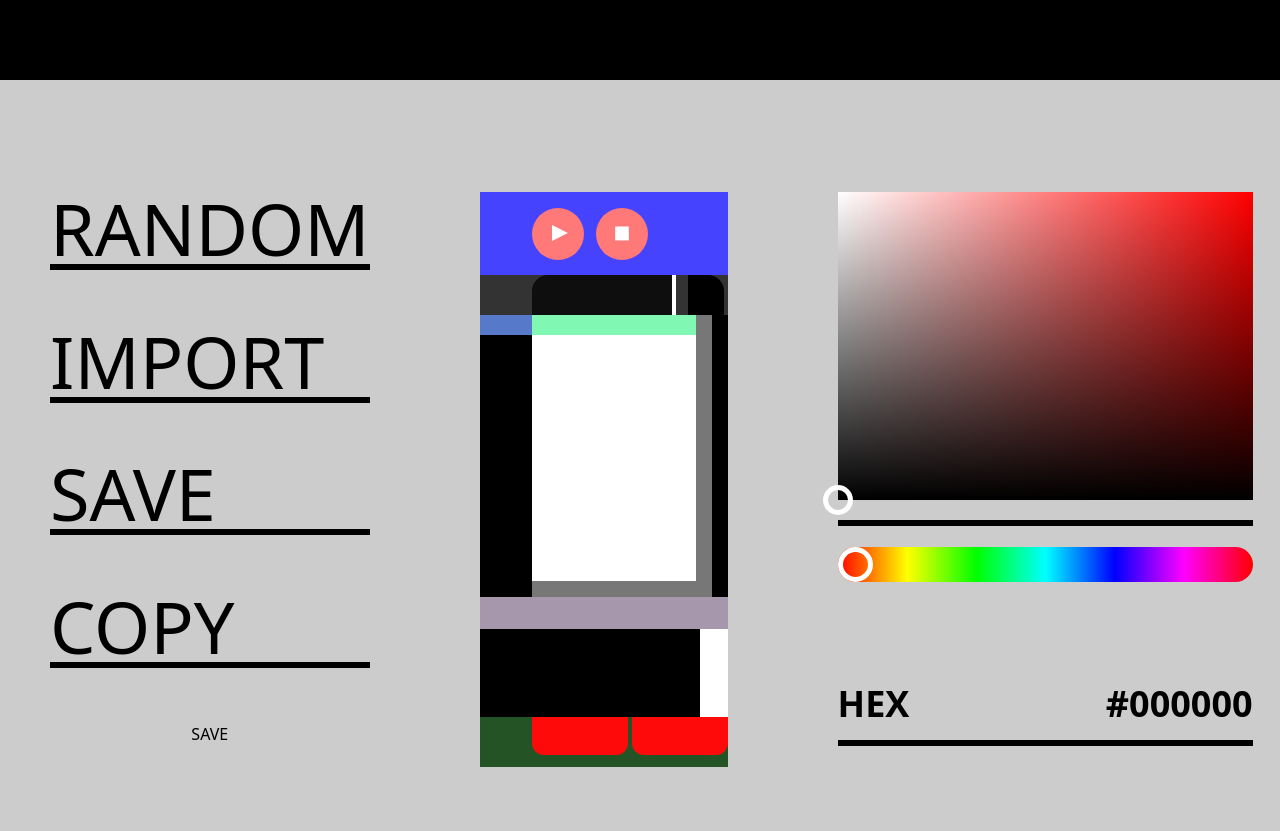
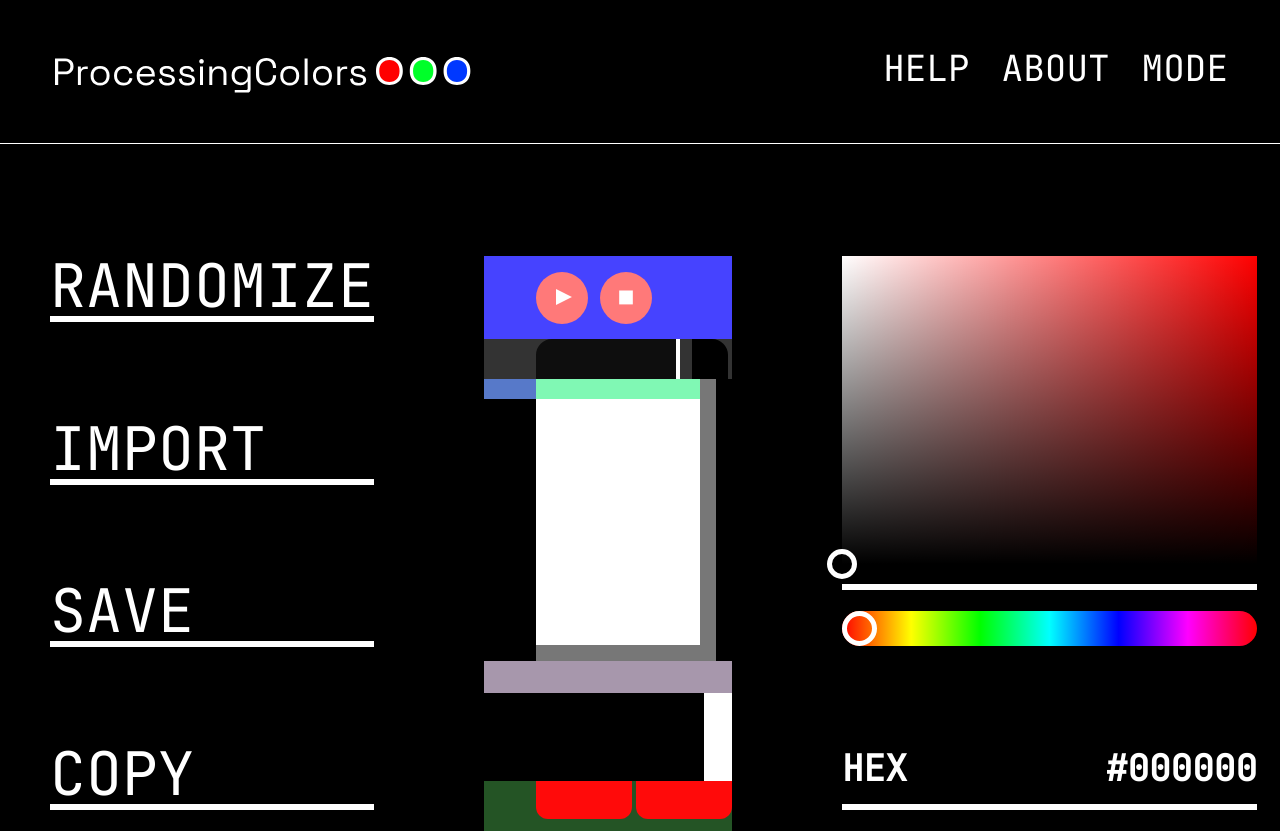
Before and after one commit to GosuBoy/ProcessingColors, a React (Vite) app in the folder PColors/: page / in a window 1280 px wide. Before the commit the page ends 800 px from the top, so only its background shows below. Built offline with nearby package versions, Linux system fonts and the light colour scheme.

Commit message:
Added provional styling for varius components (#11)

```diff
--- a/PColors/index.html
+++ b/PColors/index.html
@@ -5,6 +5,9 @@
     <!-- <link rel="icon" type="image/svg+xml" href="/vite.svg" />  -->
     <meta name="viewport" content="width=device-width, initial-scale=1.0" />
     <title>ProcessingColors</title>
+    <link rel="preconnect" href="https://fonts.googleapis.com">
+    <link rel="preconnect" href="https://fonts.gstatic.com" crossorigin>
+    <link href="https://fonts.googleapis.com/css2?family=JetBrains+Mono:wght@300;400&display=swap" rel="stylesheet">
   </head>
   <body>
     <div id="root"></div>
--- a/PColors/src/App.jsx
+++ b/PColors/src/App.jsx
@@ -4,6 +4,7 @@ import { Options } from "./components/options/Options";
 import { ProcessingUI } from "./components/processingUI/ProcessingUI";
 import { rgb2hsv } from "./components/utils/rgb2hsv";
 import { hsv2rgb } from "./components/utils/hsv2rgb";
+import { Header } from "./components/Header";
 
 function App() {
     const [CColor, setCColor] = useState([0, 0, 0]);
@@ -46,7 +47,7 @@ function App() {
 
     return (
         <>
-            <header className="w-full h-20 bg-black mb-28"></header>
+            <Header />
             <main className="mx-[50px] flex gap-[110px]">
                 <Options />
                 <ProcessingUI selector={PickColor} />
--- /dev/null
+++ b/PColors/src/components/Header.jsx
@@ -0,0 +1,26 @@
+import LogoIcon from "../assets/LOGO.svg";
+
+export function Header() {
+    return (
+        <header className="w-full h-36 bg-black mb-28 border-b-[0.5px] border-white flex content-center flex-wrap px-[52px]">
+            <Logo />
+            <Nav />
+        </header>
+    );
+}
+
+function Logo() {
+    return (
+        <img className="h-12" src={LogoIcon} style={{ fill: "#FFFFFF" }}></img>
+    );
+}
+
+function Nav() {
+    return (
+        <nav className="ml-auto text-white flex gap-8 text-4xl">
+            <h1>HELP</h1>
+            <h1>ABOUT</h1>
+            <h1>MODE</h1>
+        </nav>
+    );
+}
--- a/PColors/src/components/colorPickerV3/CData.jsx
+++ b/PColors/src/components/colorPickerV3/CData.jsx
@@ -2,11 +2,11 @@ import { hsv2hex } from "../utils/hsv2hex";
 
 export function CData({ H, S, V }) {
     return (
-        <div className="flex flex-col w-[415px] mt-[82px] h-[62px] justify-between">
+        <div className="flex flex-col w-[415px] mt-[82px] h-[62px] justify-between text-white">
             <div className="font-semibold text-4xl flex w-[415px] justify-between">
                 <h1>HEX</h1> {hsv2hex(H, S, V)}
             </div>
-            <hr className="border-none h-[6px] bg-black" />
+            <hr className="border-none h-[6px] bg-white" />
         </div>
     );
 }
--- a/PColors/src/components/colorPickerV3/HSelector.jsx
+++ b/PColors/src/components/colorPickerV3/HSelector.jsx
@@ -1,7 +1,7 @@
 export function HSelector({ H, setH }) {
     return (
         <div className="flex flex-col w-[415px] h-[62px] justify-between">
-            <hr className="border-none h-[6px] bg-black" />
+            <hr className="border-none h-[6px] bg-white" />
             <input
                 type="range"
                 min={0}
--- a/PColors/src/components/options/Option.jsx
+++ /dev/null
@@ -1,8 +0,0 @@
-export function Option({ value }) {
-    return (
-        <li>
-            <h1 className="text-7xl">{value}</h1>
-            <hr className="border-none h-[6px] bg-black" />
-        </li>
-    );
-}
--- a/PColors/src/components/options/Options.jsx
+++ b/PColors/src/components/options/Options.jsx
@@ -1,15 +1,24 @@
 import { save } from "../../scripts/save";
-import { Option } from "./Option";
-
-const options = ["RANDOM", "IMPORT", "SAVE", "COPY"];
 
 export function Options() {
     return (
-        <ul className="h-[554px] flex flex-col justify-between">
-            {options.map((optn, idx) => (
-                <Option key={idx} value={optn} />
-            ))}
-            <TempSaveButton />
+        <ul className="h-[554px] flex flex-col justify-between text-white text-6xl">
+            <li>
+                <button>RANDOMIZE</button>
+                <hr className="border-none h-[6px] bg-white" />
+            </li>
+            <li>
+                <button>IMPORT</button>
+                <hr className="border-none h-[6px] bg-white" />
+            </li>
+            <li>
+                <TempSaveButton />
+                <hr className="border-none h-[6px] bg-white" />
+            </li>
+            <li>
+                <button>COPY</button>
+                <hr className="border-none h-[6px] bg-white" />
+            </li>
         </ul>
     );
 }
--- a/PColors/src/index.css
+++ b/PColors/src/index.css
@@ -1,10 +1,10 @@
-
 @tailwind base;
 @tailwind components;
 @tailwind utilities;
 
 body {
-    background-color: rgb(204, 204, 204);
+    background-color: rgb(0, 0, 0);
+    font-family: 'JetBrains Mono', monospace;
 }
 
 #HUE_SLIDER {
```
Also changed, not shown: PColors/src/assets/LOGO.svg (added).
